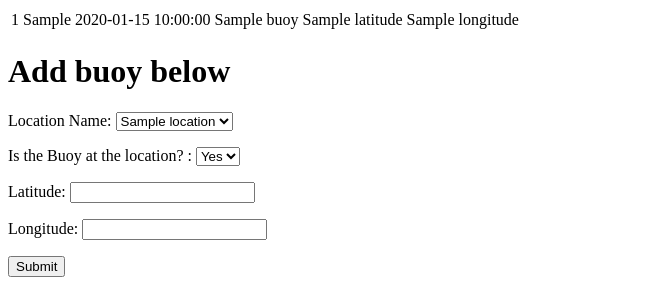
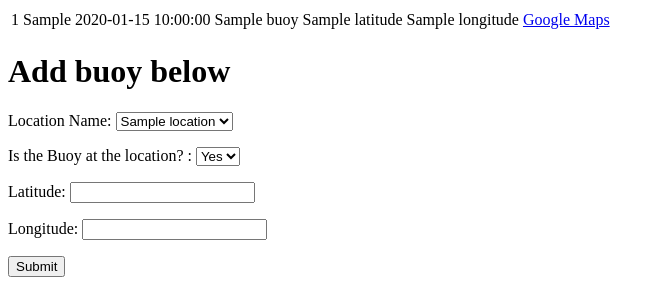
Before and after one commit to YemowtRonocCIT/FYP_website, a Flask app: template templates/buoys_table.html in a window 1280 px wide. Shown: the top 300 px of the page, without its empty margins (0-664 px from the left). Run offline with Flask 2, Linux system fonts and the light colour scheme; the template is opened without the code that fills it: most values are stand-ins (such as "Sample title", 1, 10 or a date in 2020).

Commit message:
Add link to location in google maps

```diff
--- a/templates/buoys_table.html
+++ b/templates/buoys_table.html
@@ -18,6 +18,11 @@
                     <td>{{ buoy.location_name }}</td>
                     <td>{{ buoy.latitude }}</td>
                     <td>{{ buoy.longitude }}</td>
+                    <td>
+                        <a href="http://www.google.com/maps/place/{{ buoy.latitude }},{{ buoy.longitude }}">
+                            Google Maps
+                        </a>
+                    </td>
                 </tr>
             {% endfor %}
             </table>
```
